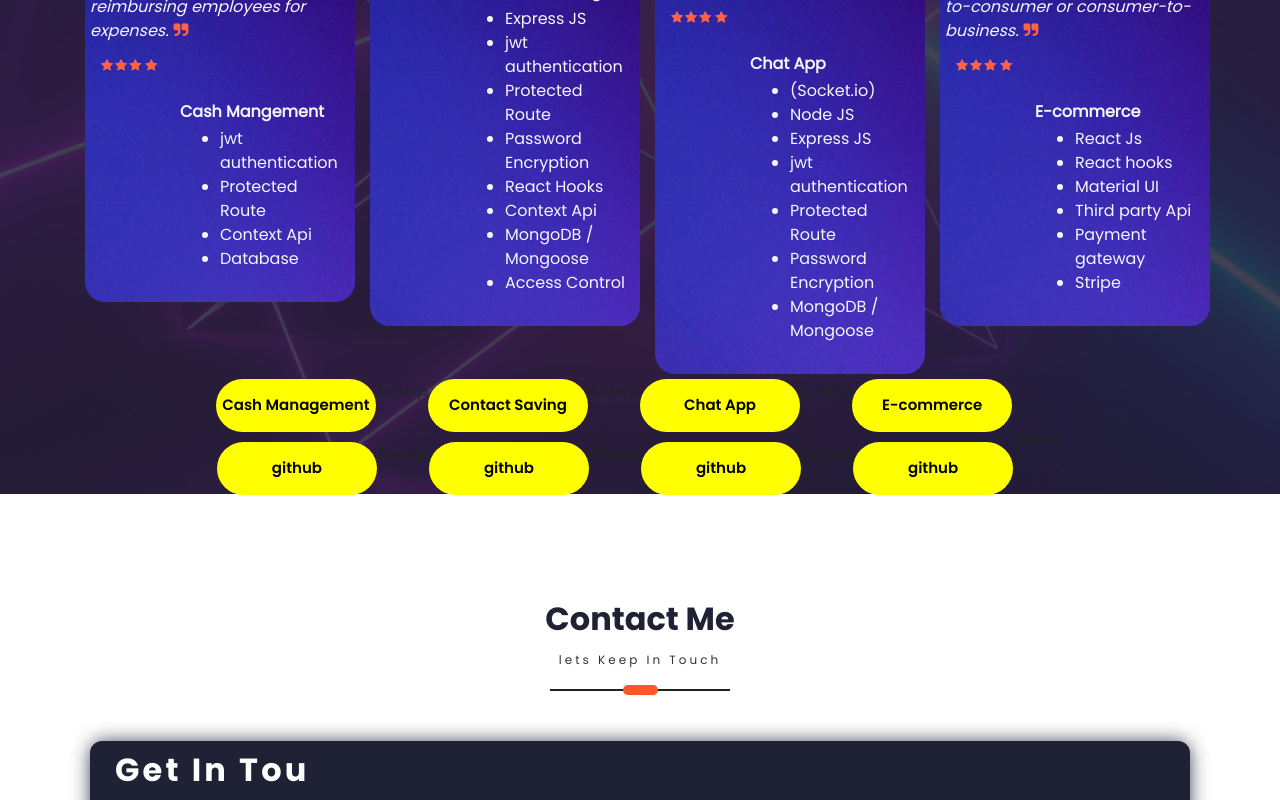
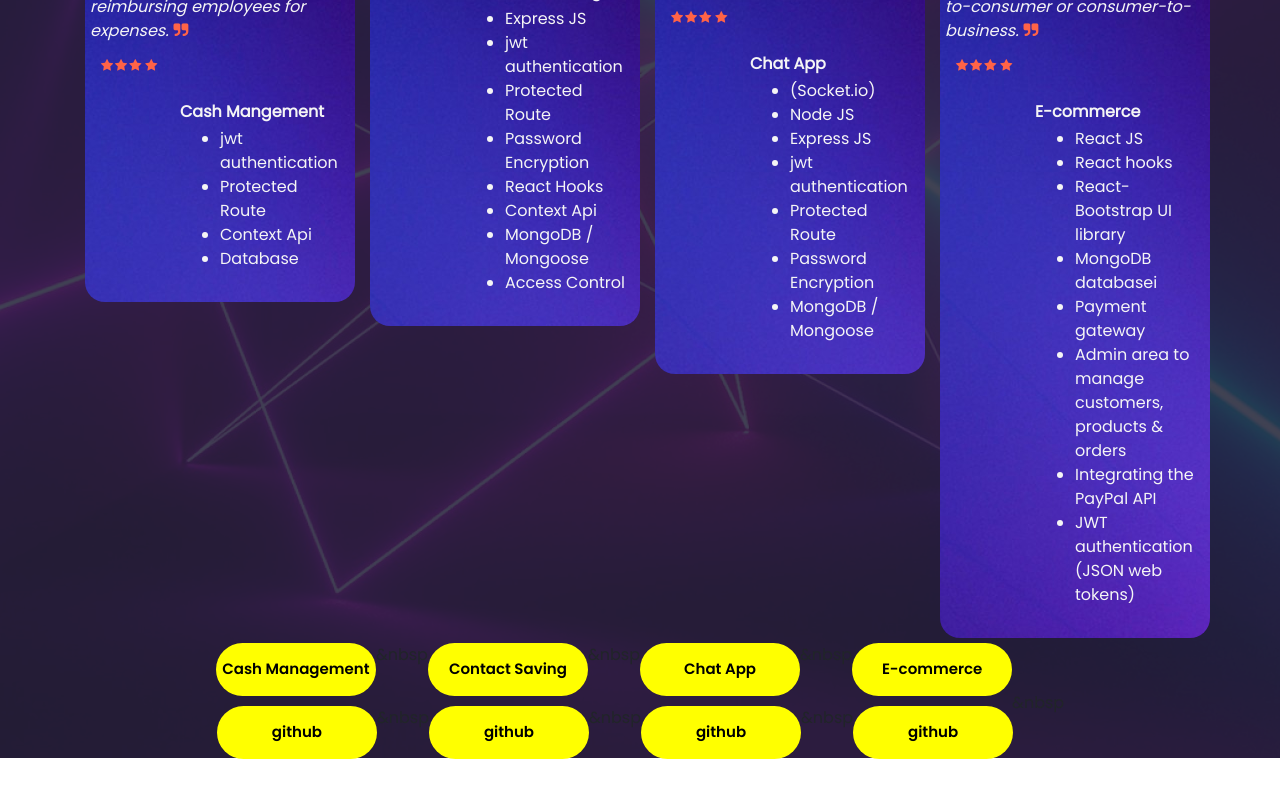
Before and after one commit to guru2711/guru-portfolio, a React (Create React App) app in the folder portfolio/: page / in a window 1280 px wide. Shown: the part 2600-3400 px from the top of the page. Built offline with nearby package versions, Linux system fonts and the light colour scheme; a web font is replaced by a local one.

Commit message:
"updated"

```diff
--- a/portfolio/src/portfolioContainer/Testimonial/Testimonial.js
+++ b/portfolio/src/portfolioContainer/Testimonial/Testimonial.js
@@ -211,12 +211,17 @@ export default function Testimonial(props) {
                   <div className="client-info">
                     <h5>E-commerce</h5>
                     <ul>
-                      <li>React Js</li>
+                      <li> React JS</li>
                       <li>React hooks</li>
-                      <li>Material UI</li>
-                      <li>Third party Api</li>
+                      <li> React-Bootstrap UI library</li>
+                      <li> MongoDB databasei</li>
                       <li>Payment gateway</li>
-                      <li>Stripe</li>
+                      <li>
+                        {" "}
+                        Admin area to manage customers, products & orders
+                      </li>
+                      <li> Integrating the PayPal API</li>
+                      <li>JWT authentication (JSON web tokens)</li>
                     </ul>
                   </div>
                 </div>
@@ -282,7 +287,7 @@ export default function Testimonial(props) {
         &nbsp
         <a
           className="4"
-          href="https://ecommerce-guru.netlify.app/"
+          href="http://guru-ecommerce.herokuapp.com/"
           target="_blank"
           rel="noreferrer"
         >
@@ -362,7 +367,7 @@ export default function Testimonial(props) {
         &nbsp
         <a
           className="1"
-          href="https://github.com/guru2711/project_e_commerce-main"
+          href="https://github.com/guru2711/updated-ecommerce"
           target="_blank"
           rel="noreferrer"
         >
```
